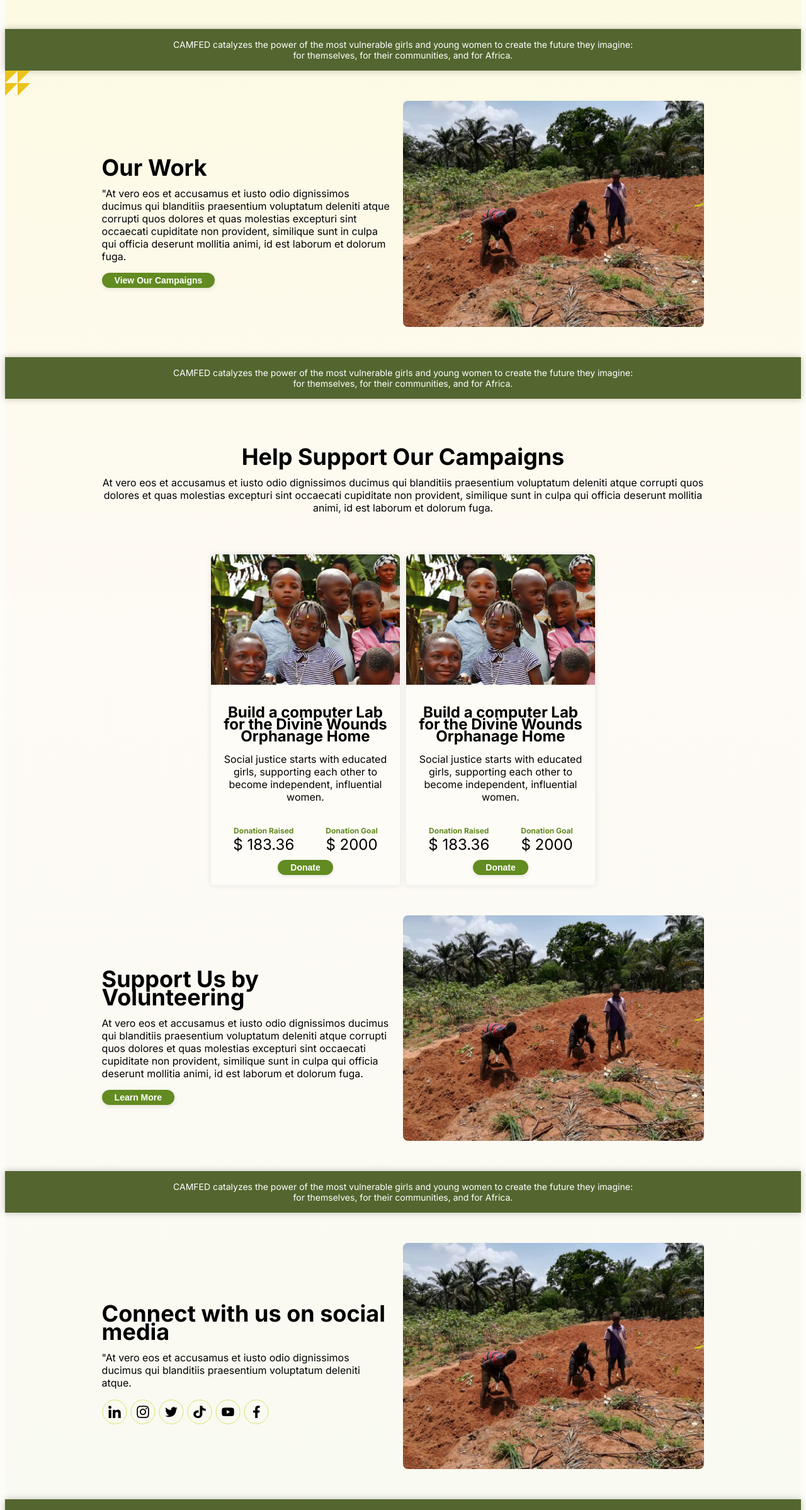
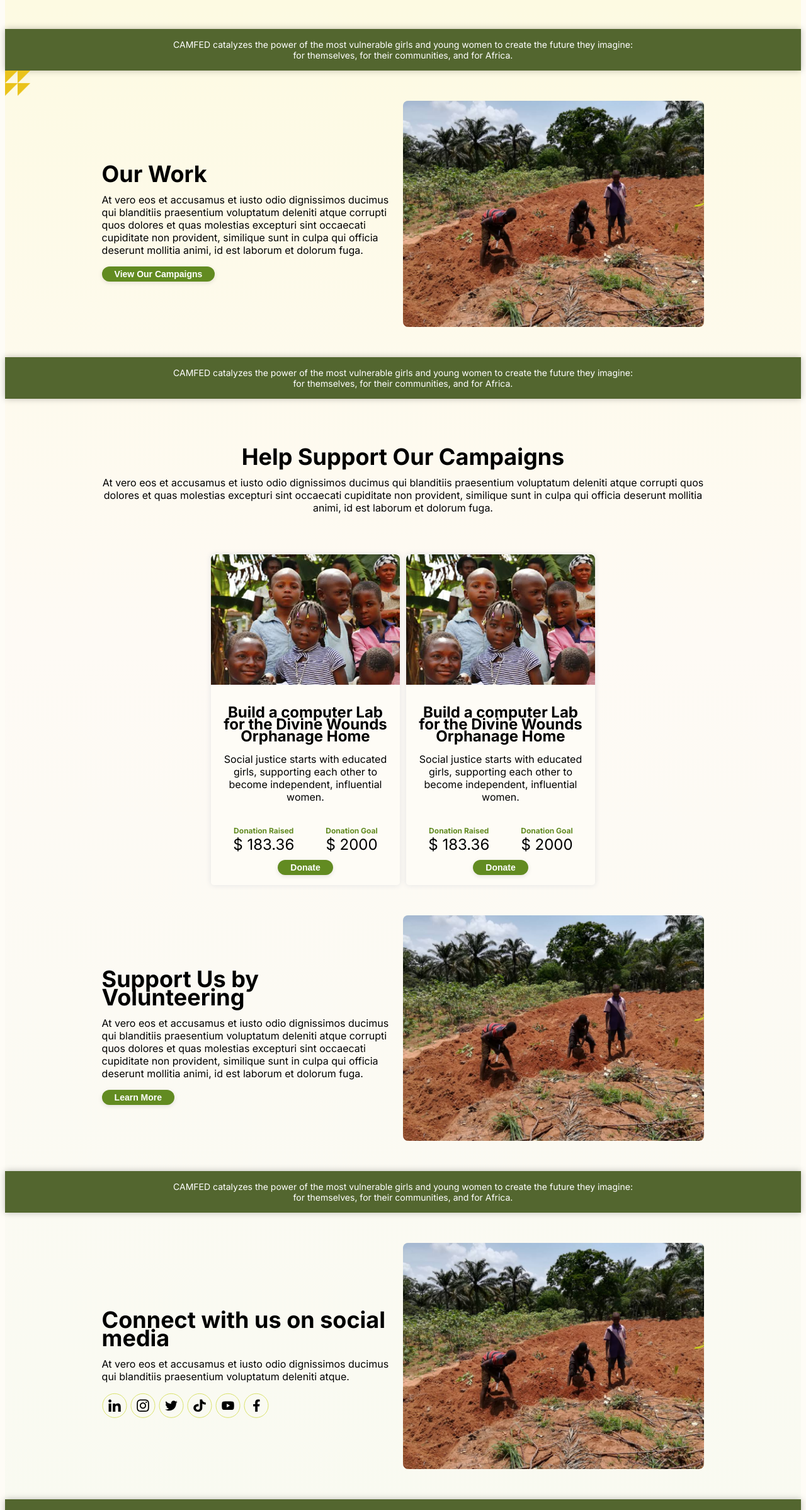
Before and after one commit to kyraezikeuzor/Omelora-Website, a Next.js app: page / in a window 1280 px wide. Shown: the part 1732-4129 px from the top of the page at 63% size. Built offline with nearby package versions, Linux system fonts and the light colour scheme; a web font is replaced by a local one.

Commit message:
Fixed quotes

```diff
--- a/components/Home/Connect.js
+++ b/components/Home/Connect.js
@@ -8,7 +8,7 @@ export default function Connect() {
     <div className={style["connect"]}>
         <div>
             <h2>Connect with us on social media</h2>
-            <p>"At vero eos et accusamus et iusto odio dignissimos ducimus qui blanditiis praesentium voluptatum deleniti atque.</p>
+            <p>At vero eos et accusamus et iusto odio dignissimos ducimus qui blanditiis praesentium voluptatum deleniti atque.</p>
             <Socials/>
         </div>
 
--- a/components/Home/Work.js
+++ b/components/Home/Work.js
@@ -7,7 +7,7 @@ export default function Work() {
     <div className={style["work"]}>
         <div className={style["work-text-container"]}>
             <h2>Our Work</h2>
-            <p>"At vero eos et accusamus et iusto odio dignissimos
+            <p>At vero eos et accusamus et iusto odio dignissimos
                 ducimus qui blanditiis praesentium voluptatum deleniti
                 atque corrupti quos dolores et quas molestias excepturi
                 sint occaecati cupiditate non provident, similique sunt in
```
